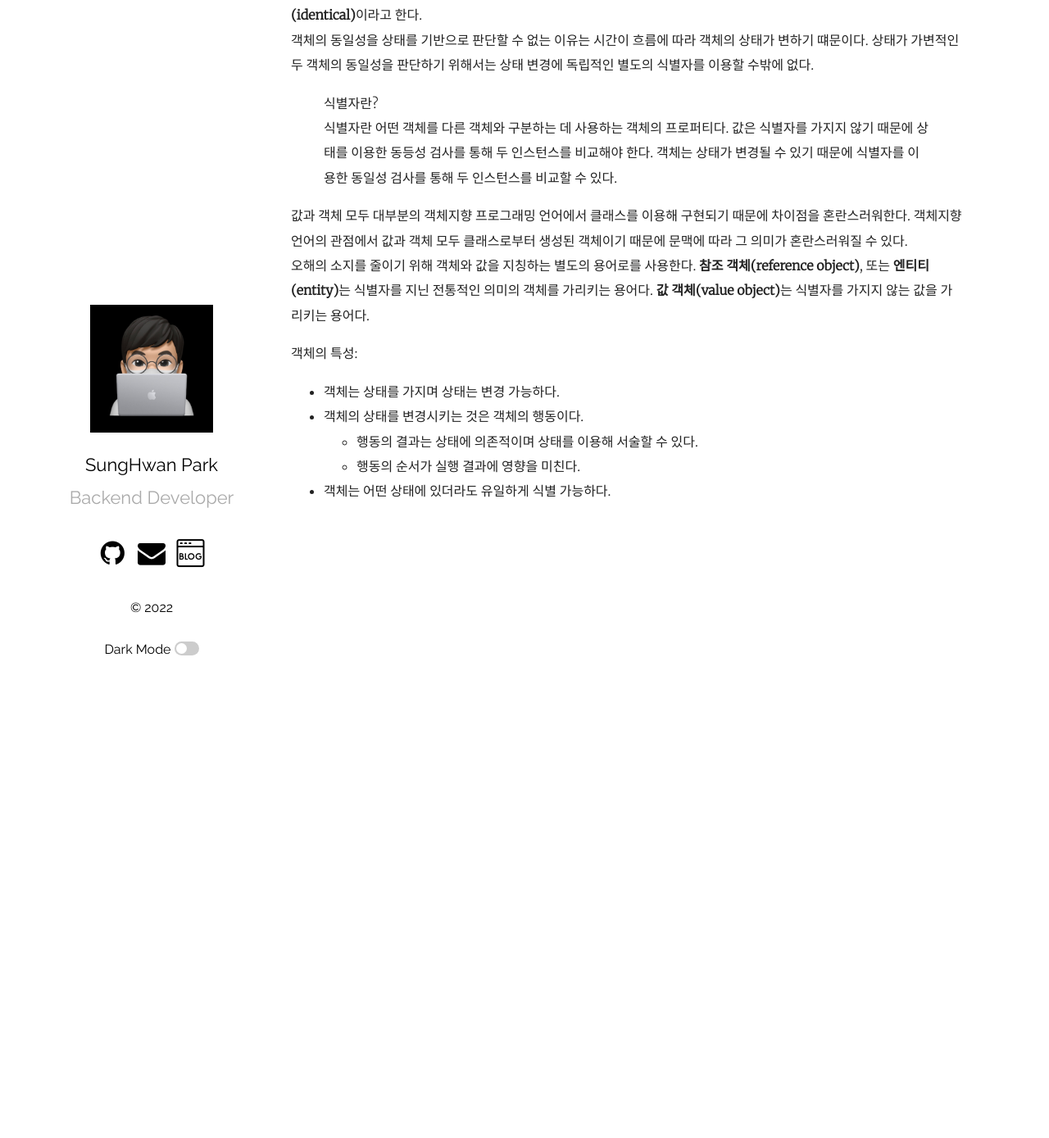
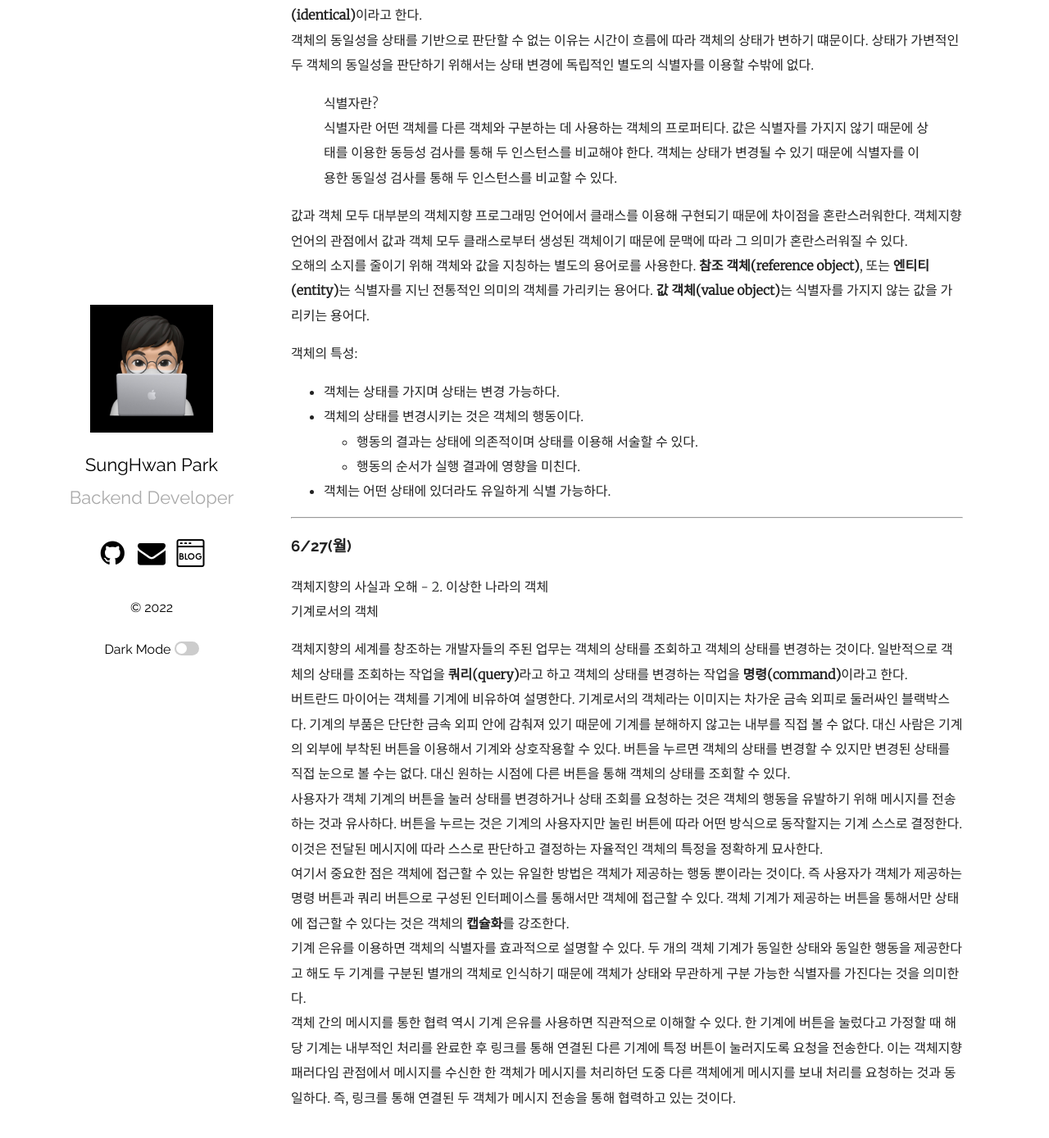
Before and after one commit to park0219/park0219.github.io, a Jekyll site: the page built from _posts/2022-06-01-6월TIL.markdown, in a window 1280 px wide and 1400 px high, scrolled down 23513 px. Shown: the top 1389 px of the window at 82% size. Built offline with Jekyll 4.4.1, drawn with Linux system fonts in a browser that asks for light colours; comment, search, counter and statistics services are not loaded.

Commit message:
feat: 2022-06-27 TIL 추가

```diff
--- a/_posts/2022-06-01-6월TIL.markdown
+++ b/_posts/2022-06-01-6월TIL.markdown
@@ -948,3 +948,17 @@ public class Client {
     -   행동의 결과는 상태에 의존적이며 상태를 이용해 서술할 수 있다.
     -   행동의 순서가 실행 결과에 영향을 미친다.
 -   객체는 어떤 상태에 있더라도 유일하게 식별 가능하다.
+
+---
+
+### 6/27(월)
+
+객체지향의 사실과 오해 - 2. 이상한 나라의 객체
+기계로서의 객체
+
+객체지향의 세계를 창조하는 개발자들의 주된 업무는 객체의 상태를 조회하고 객체의 상태를 변경하는 것이다. 일반적으로 객체의 상태를 조회하는 작업을 **쿼리(query)**라고 하고 객체의 상태를 변경하는 작업을 **명령(command)**이라고 한다.
+버트란드 마이어는 객체를 기계에 비유하여 설명한다. 기계로서의 객체라는 이미지는 차가운 금속 외피로 둘러싸인 블랙박스다. 기계의 부품은 단단한 금속 외피 안에 감춰져 있기 때문에 기계를 분해하지 않고는 내부를 직접 볼 수 없다. 대신 사람은 기계의 외부에 부착된 버튼을 이용해서 기계와 상호작용할 수 있다. 버튼을 누르면 객체의 상태를 변경할 수 있지만 변경된 상태를 직접 눈으로 볼 수는 없다. 대신 원하는 시점에 다른 버튼을 통해 객체의 상태를 조회할 수 있다.
+사용자가 객체 기계의 버튼을 눌러 상태를 변경하거나 상태 조회를 요청하는 것은 객체의 행동을 유발하기 위해 메시지를 전송하는 것과 유사하다. 버튼을 누르는 것은 기계의 사용자지만 눌린 버튼에 따라 어떤 방식으로 동작할지는 기계 스스로 결정한다. 이것은 전달된 메시지에 따라 스스로 판단하고 결정하는 자율적인 객체의 특정을 정확하게 묘사한다.
+여기서 중요한 점은 객체에 접근할 수 있는 유일한 방법은 객체가 제공하는 행동 뿐이라는 것이다. 즉 사용자가 객체가 제공하는 명령 버튼과 쿼리 버튼으로 구성된 인터페이스를 통해서만 객체에 접근할 수 있다. 객체 기계가 제공하는 버튼을 통해서만 상태에 접근할 수 있다는 것은 객체의 **캡슐화**를 강조한다.
+기계 은유를 이용하면 객체의 식별자를 효과적으로 설명할 수 있다. 두 개의 객체 기계가 동일한 상태와 동일한 행동을 제공한다고 해도 두 기계를 구분된 별개의 객체로 인식하기 때문에 객체가 상태와 무관하게 구분 가능한 식별자를 가진다는 것을 의미한다.
+객체 간의 메시지를 통한 협력 역시 기계 은유를 사용하면 직관적으로 이해할 수 있다. 한 기계에 버튼을 눌렀다고 가정할 때 해당 기계는 내부적인 처리를 완료한 후 링크를 통해 연결된 다른 기계에 특정 버튼이 눌러지도록 요청을 전송한다. 이는 객체지향 패러다임 관점에서 메시지를 수신한 한 객체가 메시지를 처리하던 도중 다른 객체에게 메시지를 보내 처리를 요청하는 것과 동일하다. 즉, 링크를 통해 연결된 두 객체가 메시지 전송을 통해 협력하고 있는 것이다.
```
